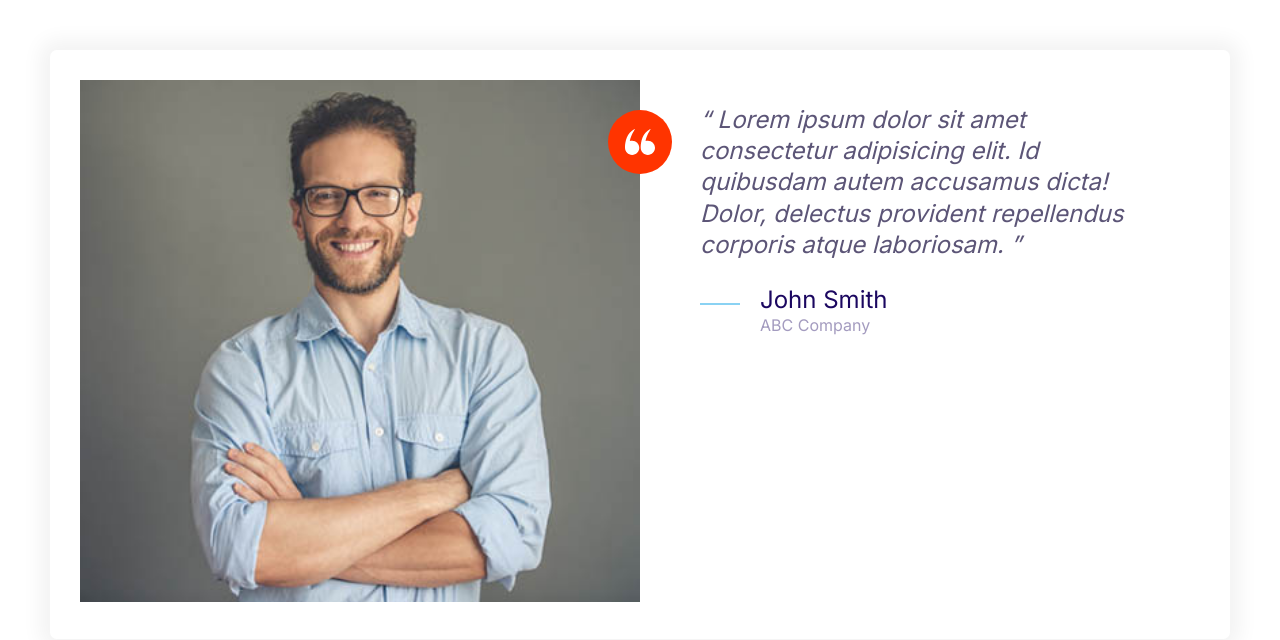
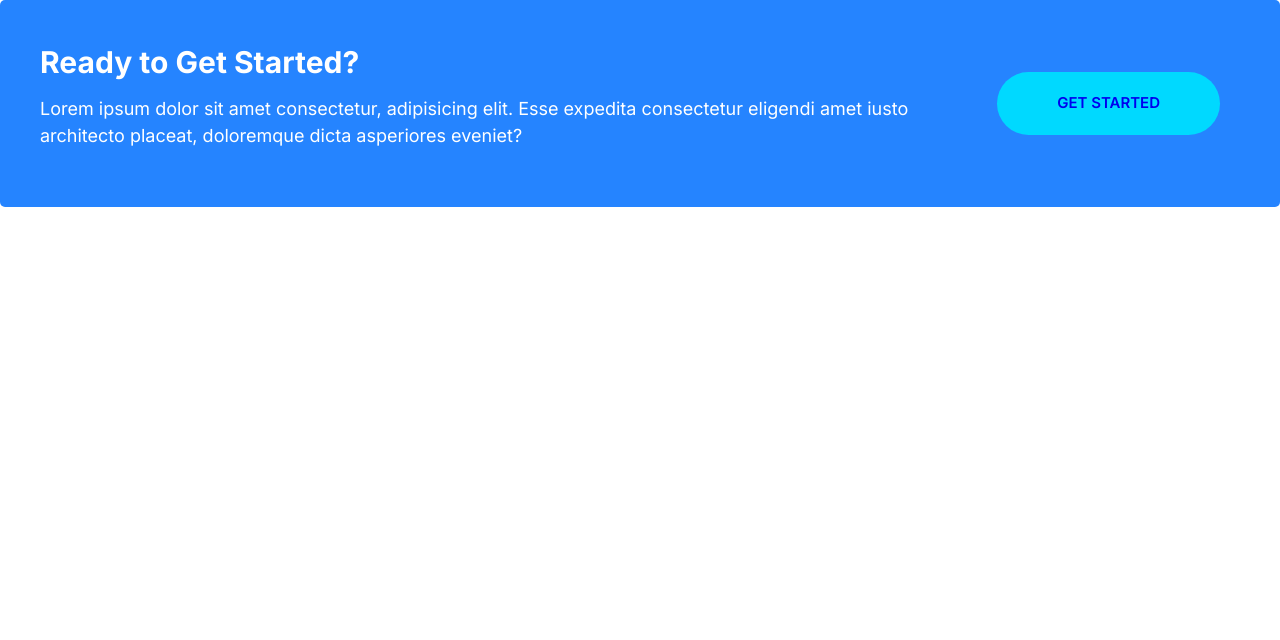
Before and after one commit to IversonLeizke/Moshfy, a plain HTML site: page index.html in a window 1280 px wide. Drawn offline with Linux system fonts and the light colour scheme.

Commit message:
callout definitions

```diff
--- a/CSS/style.css
+++ b/CSS/style.css
@@ -250,6 +250,11 @@ a {
     color: #fff;
 }
 
+.btn--stretched {
+    padding-left: 6rem;
+    padding-right: 6rem;
+}
+
 @media screen and (min-width: 1024px) {
     .btn {
         font-size: 1.5rem;
@@ -493,3 +498,45 @@ a {
         margin-left: 6rem;
     }
 }
+
+/* Callouts */
+
+.callout {
+    padding: 4rem;
+    border-radius: 5px;
+}
+
+.callout--primary {
+    background-color: var(--color-primary);
+    color: #fff;
+}
+
+.callout__heading {
+    color: #fff;
+    margin-top: 0;
+    font-size: 3rem;
+}
+
+.callout .btn {
+    align-self: center;
+    justify-self: center;
+}
+
+.callout__content {
+    text-align: center;
+}
+
+@media screen and (min-width: 768px) {
+    .callout .grid--1X2 {
+        grid-template-columns: 1fr auto;
+    }
+
+    .callout__content {
+        text-align: left;
+    }
+
+    .callout .btn {
+        justify-self: start;
+        margin: 0 2rem;
+    }
+}
--- a/index.html
+++ b/index.html
@@ -10,37 +10,18 @@
     <link rel="stylesheet" href="CSS/normalize.css">
     <link rel="stylesheet" href="CSS/style.css">
 </head>
-<body style="padding: 5rem;">
-    <div class="card testimonial">
+<body>
+    <div class="callout callout--primary">
         <div class="grid grid--1X2">
-            <div class="testimonial__image">
-                <img src="Images/testimonial.jpg" alt="A happy, smiling customer">
-                <span class="icon-container icon-container--accent">
-                    <svg class="icon--small icon--white">
-                        <use xlink:href="images/sprite.svg#quotes"></use>
-                    </svg>
-                </span>
+            <div class="callout__content">
+                <h2 class="callout__heading">Ready to Get Started?</h2>
+                <p>
+                    Lorem ipsum dolor sit amet consectetur, adipisicing elit. Esse expedita consectetur eligendi amet iusto architecto placeat, doloremque dicta asperiores eveniet?
+                </p>
             </div>
-            <blockquote class="quote">
-                <p class="quote__text">
-                    Lorem ipsum dolor sit amet consectetur adipisicing elit. Id quibusdam autem accusamus dicta! Dolor, delectus provident repellendus corporis atque laboriosam.
-                </p>
-                <footer>
-                    <div class="media">
-                        <div class="media__image quote__line">
-                            <svg class="icon icon--primary">
-                                <use xlink:href="images/sprite.svg#line"></use>
-                            </svg>
-                        </div>
-                        <div class="media__body">
-                            <h3 class="media__title quote_autor">John Smith</h3>
-                            <p class="quote__organization">
-                                ABC Company
-                            </p>
-                        </div>
-                    </div>
-                </footer>
-            </blockquote>
+            <a href="#" class="btn btn--secondary btn--stretched">
+                Get Started
+            </a>
         </div>
     </div>
 </body>
```
Also changed, not shown: Components/callout.html (added, +13 -0 lines).
